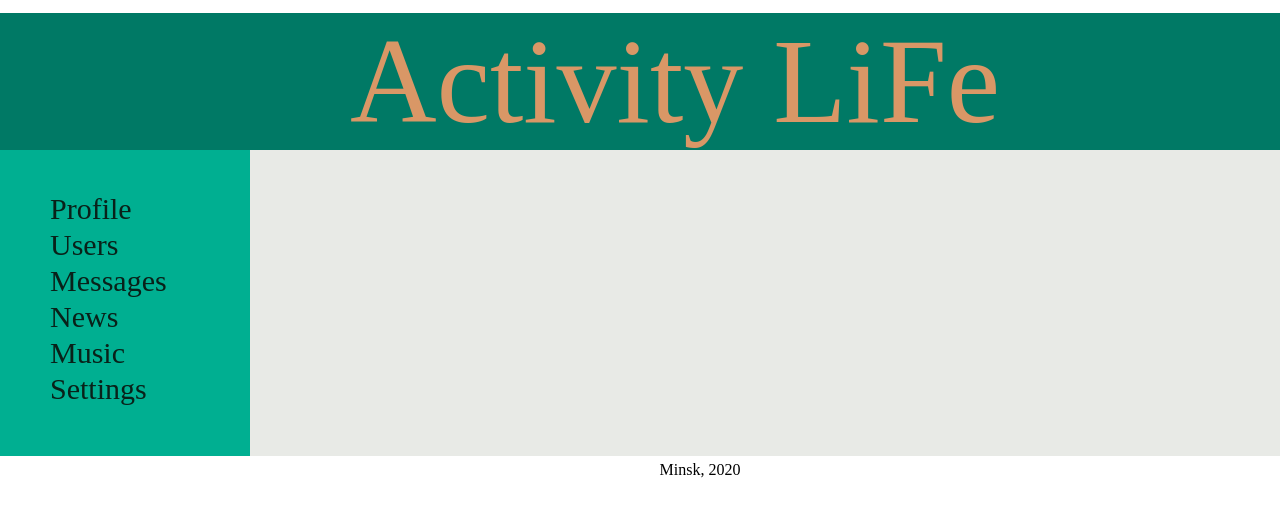
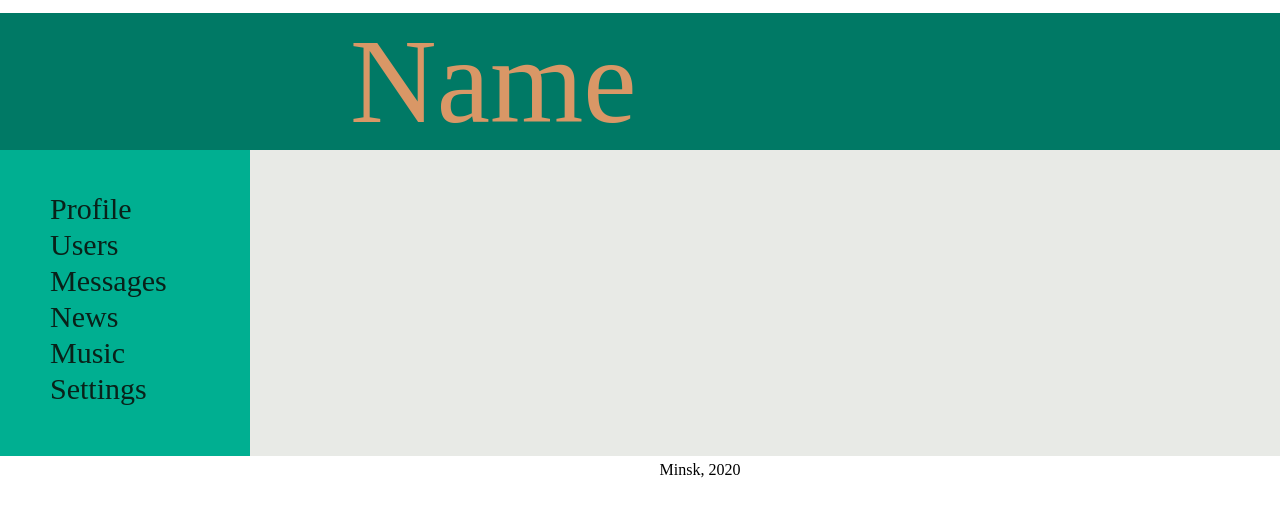
Before and after one commit to evgeniyche1992/work-version, a React (Create React App) app in the folder my_first/project/: page / in a window 1280 px wide. Shown: the top 516 px of the page. Built offline with nearby package versions, Linux system fonts and the light colour scheme; no server answers.

Commit message:
testing of commit

```diff
--- a/my_first/project/src/components/Header/Header.jsx
+++ b/my_first/project/src/components/Header/Header.jsx
@@ -11,7 +11,7 @@ const Header = (props) => {
                 <span><img className={css.picture} src={props.isAuth && !props.photo ? noPhoto : props.photo}/>
                 </span>
             </span>
-            <span className={css.mainHeader}>Activity LiFe</span>
+            <span className={css.mainHeader}>Name</span>
             {/*функция показывет , что если ты залогинен,
             то покажет имя, если нет, то покажет ссылку на Login*/}
         </header>
```
